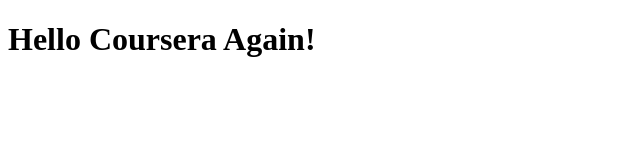
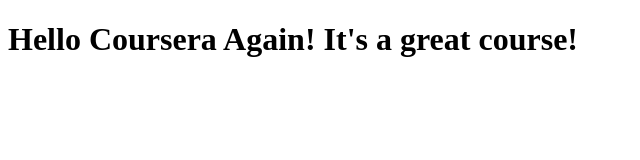
Before and after one commit to fatihamzah/coursera-test, a plain HTML site: page site/index.html in a window 1280 px wide. Shown: the whole page, without its empty margins (0-640 px from the left). Drawn offline with Linux system fonts and the light colour scheme.

Commit message:
Small addition to my page content.

```diff
--- a/site/index.html
+++ b/site/index.html
@@ -3,5 +3,5 @@
     <title>Hello Coursera!</title>
 </head>
 <body>
-    <h1>Hello Coursera Again!</h1>
+    <h1>Hello Coursera Again! It's a great course!</h1>
 </body>
```
